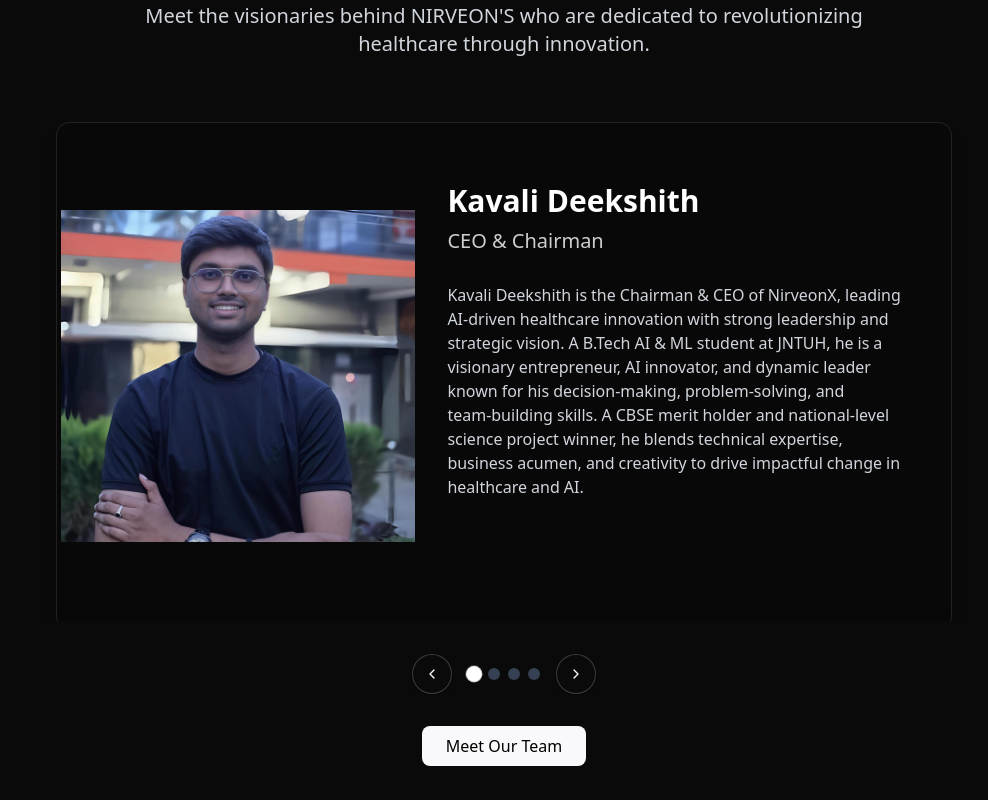
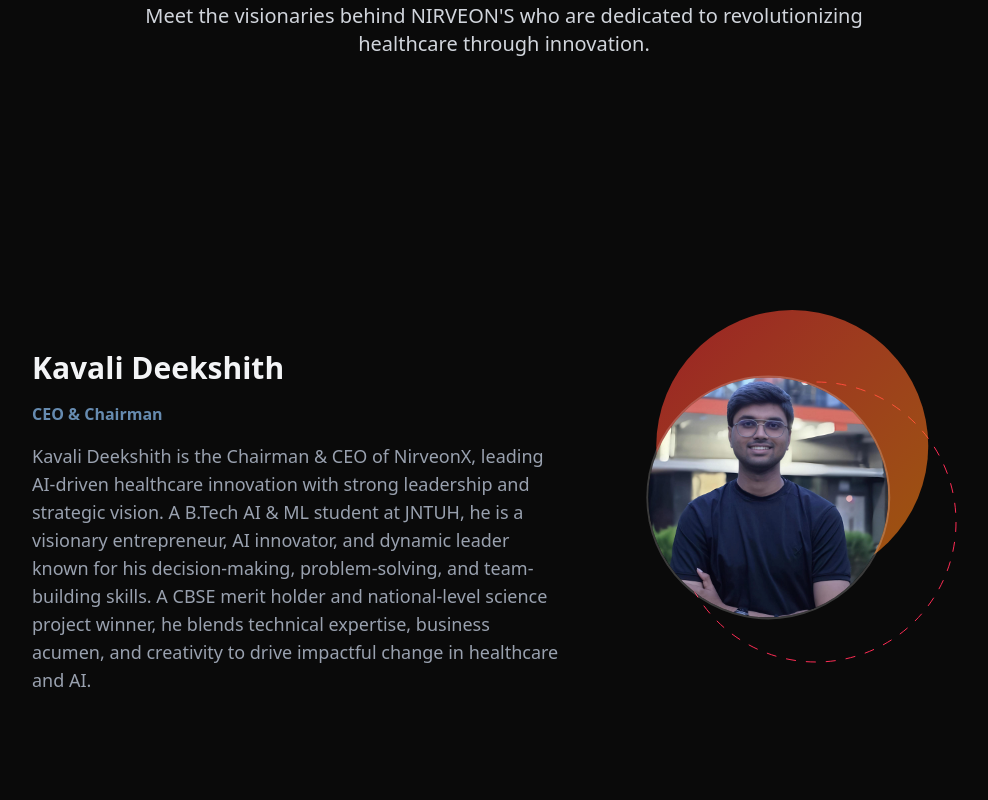
Before and after one commit to jayesh-verma-code/Project-N, a Next.js app: page /Pioneers in a window 1280 px wide. Shown: the part 1300-2100 px from the top of the page, without its empty margins (136-1124 px from the left). Built offline with nearby package versions, Linux system fonts and the light colour scheme.

Commit message:
chore:added animation in pioneer

```diff
--- a/components/pioneer/PioneerCard.tsx
+++ b/components/pioneer/PioneerCard.tsx
@@ -1,172 +1,129 @@
-import { motion } from "framer-motion";
-import { Card, CardContent } from "@/components/ui/card";
-import { TeamMember } from "@/types/team";
-import { useScreenSize } from "@/hooks/useScreenSize";
+'use client';
+
+import { useRef, useEffect } from 'react';
+import { motion, useInView, useAnimation } from 'framer-motion';
+import { TeamMember } from '@/types/team';
 
 interface PioneerCardProps {
   member: TeamMember;
   direction: number;
 }
 
-export default function PioneerCard({ member, direction }: PioneerCardProps) {
-  const { isMobile } = useScreenSize();
+export default function PioneerCard({ member }: PioneerCardProps) {
+  const ref = useRef(null);
+  const isInView = useInView(ref, {
+    once: true,
+    margin: '-50% 0px -50% 0px',
+  });
+
+  const controls = useAnimation();
+  const outerControls = useAnimation();
+  const innerControls = useAnimation();
+
+  useEffect(() => {
+    if (isInView) {
+      // Initial slide-in animation
+      controls.start({
+        x: 0,
+        opacity: 1,
+        transition: { duration: 0.8, ease: [0.25, 0.1, 0.25, 1] },
+      }).then(() => {
+        // Outer (orange) circle animation - starts from right, moves in larger orbit
+        outerControls.start({
+          x: [80, 40, -40, -80, -40, 40, 80], // Larger radius, starts right
+          y: [0, 60, 80, 0, -80, -60, 0],
+          transition: {
+            duration: 8,
+            ease: [0.4, 0, 0.6, 1], // Custom cubic-bezier for smoothness
+            repeat: Infinity,
+            repeatType: "loop"
+          }
+        });
+
+        // Inner (image) circle animation - starts from right, moves in smaller orbit
+        innerControls.start({
+          x: [60, 30, -30, -60, -30, 30, 60], // Smaller radius, starts right
+          y: [0, 45, 60, 0, -60, -45, 0],
+          transition: {
+            duration: 10,
+            ease: [0.4, 0, 0.6, 1], // Same easing for consistency
+            repeat: Infinity,
+            repeatType: "loop"
+          }
+        });
+      });
+    }
+  }, [isInView, controls, outerControls, innerControls]);
 
   return (
-    <Card className="bg-black/10 border-white/10 backdrop-blur-sm shadow-lg overflow-hidden transition-all duration-300 hover:shadow-[0_0_15px_rgba(255,255,255,0.2)] hover:border-white/20">
-      <CardContent className="p-1">
-        <div id="pioneer" className="flex flex-col sm:flex-row">
+    <section
+      ref={ref}
+      className="w-full flex flex-col md:flex-row items-center justify-center gap-12 md:gap-24 min-h-screen px-4 sm:px-8 md:px-12 lg:px-16"
+    >
+      {/* Left Content */}
+      <div className="w-full md:w-1/2 space-y-4 text-center md:text-left">
+        <h2 className="text-2xl sm:text-3xl font-bold text-gray-100">{member.name}</h2>
+        <h3 className="text-sm sm:text-base font-bold text-[#668bb0]">{member.role}</h3>
+        <p className="text-base sm:text-lg text-gray-400">{member.description}</p>
+      </div>
+
+      {/* Right: Animated Image & Background */}
+      <div className="relative w-[250px] h-[250px] sm:w-[280px] sm:h-[280px] md:w-[320px] md:h-[320px] flex items-center justify-center rounded-full overflow-visible">
+        {/* Fixed Dotted Circle */}
+        <svg
+          className="absolute w-full h-full z-0"
+          viewBox="0 0 320 320"
+          fill="none"
+        >
+          <circle
+            cx="160"
+            cy="160"
+            r="140"
+            stroke="#FF2D55"
+            strokeWidth="1"
+            strokeDasharray="10 10"
+          />
+        </svg>
+
+        {/* Moving Container */}
+        <motion.div
+          initial={{ x: 900, opacity: 0 }}
+          animate={controls}
+          className="absolute w-full h-full"
+        >
+          {/* Orange Background Circle (outer movement) - starts from right */}
           <motion.div
-            className="w-full sm:w-2/5 relative overflow-hidden h-[200px] sm:h-[450px]"
-            initial={{ opacity: 0, x: direction > 0 ? 50 : -50 }}
-            animate={{ opacity: 1, x: 0 }}
-            transition={{ delay: 0.1, duration: 0.3 }}
+            className="absolute w-[85%] h-[85%] rounded-full bg-gradient-to-br from-red-500 to-orange-400 z-0 opacity-60"
+            initial={{ x: 80, y: 0 }} // Start position on the right
+            animate={outerControls}
+            style={{
+              top: '50%',
+              left: '50%',
+              translateX: '-50%',
+              translateY: '-50%'
+            }}
+          />
+
+          {/* Image Circle (inner movement) - starts from right */}
+          <motion.div
+            className="absolute w-[75%] h-[75%] rounded-full overflow-hidden z-10 ring-2 ring-white/20"
+            initial={{ x: 60, y: 0 }} // Start position on the right
+            animate={innerControls}
+            style={{
+              top: '50%',
+              left: '50%',
+              translateX: '-50%',
+              translateY: '-50%'
+            }}
           >
-            <motion.img
+            <img
               src={member.avatar}
               alt={member.name}
-              className="object-contain w-full h-full"
-              initial={{ opacity: 0 }}
-              animate={{ opacity: 1 }}
-              transition={{ duration: 0.5 }}
-              whileHover={{
-                scale: 1.05,
-                transition: { duration: 0.3 },
-              }}
+              className="w-full h-full object-cover"
             />
           </motion.div>
-
-          <div className="w-full sm:w-3/5 p-4 xs:p-5 sm:p-5 md:p-6 lg:p-8 flex flex-col group">
-            <motion.div
-              className="mb-2 sm:mb-2 md:mb-3 lg:mb-4"
-              initial={{ opacity: 0, y: 20 }}
-              animate={{ opacity: 1, y: 0 }}
-              transition={{ delay: 0.2, duration: 0.3 }}
-            >
-              <h3 className="text-lg xs:text-xl sm:text-xl md:text-2xl lg:text-3xl font-bold text-white mb-1 md:mb-2 transition-all duration-300 group-hover:text-blue-400">
-                {member.name}
-              </h3>
-              <p className="text-sm xs:text-base sm:text-base md:text-lg lg:text-xl text-white/80 font-medium mb-2 sm:mb-2 md:mb-3 transition-all duration-300 group-hover:text-blue-300">
-                {member.role}
-              </p>
-            </motion.div>
-
-            <motion.div
-              initial={{ opacity: 0 }}
-              animate={{ opacity: 1 }}
-              transition={{ delay: 0.3, duration: 0.3 }}
-              className="overflow-y-auto pr-2 max-h-[180px] sm:max-h-[350px]"
-              style={{ scrollbarWidth: "thin" }}
-            >
-              <motion.p
-                className="text-sm sm:text-base text-gray-300"
-                initial={{ opacity: 0 }}
-                animate={{ opacity: 1 }}
-                transition={{ duration: 0.5 }}
-              >
-                {member.description.split(" ").map((word, wordIndex) => (
-                  <motion.span
-                    key={wordIndex}
-                    className="inline-block mr-1"
-                    initial={{ opacity: 0, y: 10 }}
-                    animate={{ opacity: 1, y: 0 }}
-                    transition={{
-                      delay: wordIndex * (isMobile ? 0.03 : 0.02),
-                      duration: 0.3,
-                      ease: "easeOut",
-                    }}
-                  >
-                    {word}{" "}
-                  </motion.span>
-                ))}
-              </motion.p>
-            </motion.div>
-          </div>
-        </div>
-      </CardContent>
-    </Card>
+        </motion.div>
+      </div>
+    </section>
   );
 }
-// 'use client';
-
-// import { useRef, useEffect } from 'react';
-// import { motion, useInView, useAnimation } from 'framer-motion';
-// import { TeamMember } from '@/types/team';
-
-// interface PioneerCardProps {
-//   member: TeamMember;
-//   direction: number;
-// }
-
-// export default function PioneerCard({ member }: PioneerCardProps) {
-//   const ref = useRef(null);
-
-
-//   const isInView = useInView(ref, {
-//     once: true,
-//     margin: '-50% 0px -50% 0px',
-//   });
-
-//   const controls = useAnimation();
-
-//   useEffect(() => {
-//     if (isInView) {
-//       controls.start({
-//         x: 0,
-//         opacity: 1,
-//         transition: { duration: 0.6, ease: 'easeOut' },
-//       });
-//     }
-//   }, [isInView, controls]);
-
-//   return (
-//     <section
-//       ref={ref}
-//       className="w-full flex flex-col md:flex-row items-center justify-center gap-36 min-h-screen lg:px-16"
-//     >
-//       {/* Left Content */}
-//       <div className="w-1/3 space-y-4">
-//         <h2 className="text-3xl font-bold text-gray-100">{member.name}</h2>
-//         <h2 className="text-base font-bold text-[#668bb0]">{member.role}</h2>
-//         <p className="text-lg text-gray-400">
-//           {member.description}
-//         </p>
-//       </div>
-
-//       {/* Right: Animated Image & Background */}
-//       <div className="relative w-[320px] h-[320px] flex items-center justify-center rounded-full overflow-visible">
-//         {/* Fixed Dotted Circle */}
-//         <svg
-//           className="absolute w-[350px] h-[350px] z-0 top-14"
-//           viewBox="0 0 320 320"
-//           fill="none"
-//         >
-//           <circle
-//             cx="160"
-//             cy="160"
-//             r="140"
-//             stroke="#FF2D55"
-//             strokeWidth="1"
-//             strokeDasharray="10 10"
-//           />
-//         </svg>
-
-//         {/* Moving Image + Background */}
-//         <motion.div
-//           initial={{ x: 900, opacity: 0 }}
-//           animate={controls}
-//           className="absolute w-[280px] h-[280px] flex items-center justify-center"
-//         >
-//           {/* Background Circle */}
-//           <div className="absolute w-full h-full left-12 top-5 rounded-full bg-gradient-to-br from-red-500 to-orange-400 z-0 opacity-50" />
-
-//           {/* Image */}
-//           <img
-//             src={member.avatar}
-//             alt={member.name}
-//             className="w-full h-full object-cover rounded-full z-10"
-//           />
-//         </motion.div>
-//       </div>
-//     </section>
-//   );
-// }
--- a/contents/pioneer-section.ts
+++ b/contents/pioneer-section.ts
@@ -13,25 +13,25 @@
   {
     id: "CEO",
     name: "Ayush Kumar Sahoo",
-    role: "Founder & Managing Director",
+    role: "Co-Founder & CSO",
     description:
-      "Ayush Kumar Sahoo is the Founder & Managing Director of NirveonX, leading AI-driven healthcare innovation to enhance accessibility and patient outcomes. Currently pursuing B.Tech in Chemical Engineering at NIT Rourkela. A national-level athlete, he applies strategic thinking and technology to bridge AI and real-world healthcare challenges.",
+      "Ayush Kumar Sahoo is the Co-Founder & Chief Strategy Officer (CSO) of NirveonX, leading AI-driven healthcare innovation to enhance accessibility and patient outcomes. Currently pursuing B.Tech in Chemical Engineering at NIT Rourkela. A national-level athlete, he applies strategic thinking and technology to bridge AI and real-world healthcare challenges.",
     avatar:
       "https://res.cloudinary.com/dqqyuvg1v/image/upload/v1742285267/WhatsApp_Image_2025-03-18_at_02.54.10_zk0air.jpg",
   },
   {
     id: "Co-founder",
     name: "Sumedha Musunuri",
-    role: "CWO & Co-Founder",
+    role: "CWO",
     description:
-      "Sumedha Musunuri is the Co-Founder & Chief Wellness Officer (CWO) of NirveonX, dedicated to healthcare accessibility, mental wellness, and elder care. Currently pursuing MBBS at Great Eastern Medical School, she specializes in Physiology, Biochemistry, Pathology, and Microbiology, with strong clinical exposure. A Pratibha Award recipient for academic excellence, she blends medical expertise with creativity as a singer, dancer, artist, and fashion designer, striving to drive innovation in healthcare and wellness.",
+      "Sumedha Musunuri is the Chief Wellness Officer (CWO) of NirveonX, dedicated to healthcare accessibility, mental wellness, and elder care. Currently pursuing MBBS at Great Eastern Medical School, she specializes in Physiology, Biochemistry, Pathology, and Microbiology, with strong clinical exposure. A Pratibha Award recipient for academic excellence, she blends medical expertise with creativity as a singer, dancer, artist, and fashion designer, striving to drive innovation in healthcare and wellness.",
     avatar:
       "https://res.cloudinary.com/dqqyuvg1v/image/upload/v1742245692/WhatsApp_Image_2025-03-18_at_00.42.37_hwsgiw.jpg",
   },
   {
     id: "Coo",
     name: "Kasu Naren Karthik Raju",
-    role: "Co-Founder and COO",
+    role: "COO",
     description:
       "Karthik is the COO of NirveonX, specializing in AI, ML, and Data Analytics, driving business growth and scalable solutions. A charismatic speaker, he captivates audiences with his strong communication skills. As a national-level karate champion, he applies discipline and resilience from the dojo to the boardroom, making a lasting impact through creativity and leadership.",
     avatar:
--- a/sections/Pioneer/pioneer.tsx
+++ b/sections/Pioneer/pioneer.tsx
@@ -1,3 +1,133 @@
+// "use client";
+
+// import { useRef, useState } from "react";
+// import { motion, useInView, AnimatePresence } from "framer-motion";
+// import { pioneers } from "@/contents/pioneer-section";
+// import { useRouter } from "next/navigation";
+// import PioneerCard from "../../components/pioneer/PioneerCard";
+// import PaginationControls from "../../components/pioneer/PaginationControls";
+// import { SectionHeader } from "../../components/pioneer/SectionHeader";
+
+// export default function TeamMembersSection() {
+//   const [activeIndex, setActiveIndex] = useState(0);
+//   const [direction, setDirection] = useState(0);
+//   const router = useRouter();
+//   const ref = useRef(null);
+//   const isInView = useInView(ref, { once: true, amount: 0.2 });
+
+//   const handleMeet = () => router.push("/team");
+
+//   const handlePrev = () => {
+//     setDirection(-1);
+//     setActiveIndex((prev) => (prev === 0 ? pioneers.length - 1 : prev - 1));
+//   };
+
+//   const handleNext = () => {
+//     setDirection(1);
+//     setActiveIndex((prev) => (prev === pioneers.length - 1 ? 0 : prev + 1));
+//   };
+
+//   const handleDotClick = (index: number) => {
+//     setDirection(index > activeIndex ? 1 : -1);
+//     setActiveIndex(index);
+//   };
+
+//   const variants = {
+//     enter: (direction: number) => ({
+//       x: direction > 0 ? "100%" : "-100%",
+//       opacity: 0,
+//       scale: 0.8,
+//       transition: {
+//         x: { type: "spring", stiffness: 300, damping: 30 },
+//         opacity: { duration: 0.2 },
+//       },
+//     }),
+//     center: {
+//       x: 0,
+//       opacity: 1,
+//       scale: 1,
+//       transition: {
+//         x: { type: "spring", stiffness: 300, damping: 30 },
+//         opacity: { duration: 0.3 },
+//         scale: { duration: 0.3 },
+//       },
+//     },
+//     exit: (direction: number) => ({
+//       x: direction < 0 ? "100%" : "-100%",
+//       opacity: 0,
+//       scale: 0.8,
+//       transition: {
+//         x: { type: "spring", stiffness: 300, damping: 30 },
+//         opacity: { duration: 0.2 },
+//       },
+//     }),
+//   };
+
+//   return (
+//     <section
+//       id="founding"
+//       className="py-8 sm:py-12 md:py-16 lg:py-24 px-2 sm:px-4 relative overflow-hidden"
+//       ref={ref}
+//     >
+//       <div className="absolute inset-0 z-0">
+//         <div className="absolute top-0 right-0 w-1/2 h-1/2 bg-gradient-radial from-gray-800/20 to-transparent opacity-30" />
+//         <div className="absolute bottom-0 left-0 w-1/2 h-1/2 bg-gradient-radial from-gray-800/20 to-transparent opacity-30" />
+//       </div>
+//       <div className="container mx-auto relative z-10">
+//         <SectionHeader isInView={isInView} />
+//         <motion.div
+//           initial={{ opacity: 0 }}
+//           animate={isInView ? { opacity: 1 } : { opacity: 0 }}
+//           transition={{ duration: 0.6, delay: 0.3 }}
+//           className="relative"
+//         >
+//           <div className="flex justify-center overflow-hidden relative h-[500px] xs:h-[550px] sm:h-[500px] md:h-[450px] lg:h-[500px]">
+//             <AnimatePresence custom={direction} initial={false}>
+//               <motion.div
+//                 key={activeIndex}
+//                 custom={direction}
+//                 variants={variants}
+//                 initial="enter"
+//                 animate="center"
+//                 exit="exit"
+//                 className="absolute w-full max-w-[320px] xs:max-w-sm sm:max-w-md md:max-w-lg lg:max-w-2xl xl:max-w-4xl"
+//               >
+//                 <PioneerCard
+//                   member={pioneers[activeIndex]}
+//                   direction={direction}
+//                 />
+//               </motion.div>
+//             </AnimatePresence>
+//           </div>
+
+//           <PaginationControls
+//             activeIndex={activeIndex}
+//             pioneers={pioneers}
+//             handlePrev={handlePrev}
+//             handleNext={handleNext}
+//             handleDotClick={handleDotClick}
+//           />
+
+//           <div className="space h-12 w-full"></div>
+//           <div className="w-full h-2 flex flex-row justify-center items-center">
+//             <motion.div
+//               whileHover={{ scale: 1.1 }}
+//               whileTap={{ scale: 0.9 }}
+//               className="touch-none"
+//             >
+//               <button
+//                 onClick={handleMeet}
+//                 className="px-6 py-2 bg-[#f9f9fb] text-black rounded-md active:text-white active:scale-105 active:shadow-lg transition-all duration-300 hover:text-white hover:bg-black hover:scale-105 hover:shadow-lg"
+//               >
+//                 Meet Our Team
+//               </button>
+//             </motion.div>
+//           </div>
+//         </motion.div>
+//       </div>
+//     </section>
+//   );
+// }
 "use client";
 
 import { useRef, useState } from "react";
@@ -17,20 +147,20 @@
 
   const handleMeet = () => router.push("/team");
 
-  const handlePrev = () => {
-    setDirection(-1);
-    setActiveIndex((prev) => (prev === 0 ? pioneers.length - 1 : prev - 1));
-  };
+  // const handlePrev = () => {
+  //   setDirection(-1);
+  //   setActiveIndex((prev) => (prev === 0 ? pioneers.length - 1 : prev - 1));
+  // };
 
-  const handleNext = () => {
-    setDirection(1);
-    setActiveIndex((prev) => (prev === pioneers.length - 1 ? 0 : prev + 1));
-  };
+  // const handleNext = () => {
+  //   setDirection(1);
+  //   setActiveIndex((prev) => (prev === pioneers.length - 1 ? 0 : prev + 1));
+  // };
 
-  const handleDotClick = (index: number) => {
-    setDirection(index > activeIndex ? 1 : -1);
-    setActiveIndex(index);
-  };
+  // const handleDotClick = (index: number) => {
+  //   setDirection(index > activeIndex ? 1 : -1);
+  //   setActiveIndex(index);
+  // };
 
   const variants = {
     enter: (direction: number) => ({
@@ -81,32 +211,24 @@
           transition={{ duration: 0.6, delay: 0.3 }}
           className="relative"
         >
-          <div className="flex justify-center overflow-hidden relative h-[500px] xs:h-[550px] sm:h-[500px] md:h-[450px] lg:h-[500px]">
-            <AnimatePresence custom={direction} initial={false}>
-              <motion.div
-                key={activeIndex}
-                custom={direction}
-                variants={variants}
-                initial="enter"
-                animate="center"
-                exit="exit"
-                className="absolute w-full max-w-[320px] xs:max-w-sm sm:max-w-md md:max-w-lg lg:max-w-2xl xl:max-w-4xl"
-              >
-                <PioneerCard
-                  member={pioneers[activeIndex]}
-                  direction={direction}
-                />
-              </motion.div>
-            </AnimatePresence>
+          <div className="flex flex-col items-center gap-6">
+          {/* // Updated */}
+            {pioneers.map((member, index) => (
+              <div key={index} className="w-full ">
+                <PioneerCard member={member} direction={0} />
+              </div>
+            ))}
           </div>
 
-          <PaginationControls
+
+
+          {/* <PaginationControls
             activeIndex={activeIndex}
             pioneers={pioneers}
             handlePrev={handlePrev}
             handleNext={handleNext}
             handleDotClick={handleDotClick}
-          />
+          /> */}
 
           <div className="space h-12 w-full"></div>
           <div className="w-full h-2 flex flex-row justify-center items-center">
@@ -128,125 +250,3 @@
     </section>
   );
 }
-// "use client";
-
-// import { useRef, useState } from "react";
-// import { motion, useInView, AnimatePresence } from "framer-motion";
-// import { pioneers } from "@/contents/pioneer-section";
-// import { useRouter } from "next/navigation";
-// import PioneerCard from "../../components/pioneer/PioneerCard";
-// import PaginationControls from "../../components/pioneer/PaginationControls";
-// import { SectionHeader } from "../../components/pioneer/SectionHeader";
-
-// export default function TeamMembersSection() {
-//   const [activeIndex, setActiveIndex] = useState(0);
-//   const [direction, setDirection] = useState(0);
-//   const router = useRouter();
-//   const ref = useRef(null);
-//   const isInView = useInView(ref, { once: true, amount: 0.2 });
-
-//   const handleMeet = () => router.push("/team");
-
-//   // const handlePrev = () => {
-//   //   setDirection(-1);
-//   //   setActiveIndex((prev) => (prev === 0 ? pioneers.length - 1 : prev - 1));
-//   // };
-
-//   // const handleNext = () => {
-//   //   setDirection(1);
-//   //   setActiveIndex((prev) => (prev === pioneers.length - 1 ? 0 : prev + 1));
-//   // };
-
-//   // const handleDotClick = (index: number) => {
-//   //   setDirection(index > activeIndex ? 1 : -1);
-//   //   setActiveIndex(index);
-//   // };
-
-//   const variants = {
-//     enter: (direction: number) => ({
-//       x: direction > 0 ? "100%" : "-100%",
-//       opacity: 0,
-//       scale: 0.8,
-//       transition: {
-//         x: { type: "spring", stiffness: 300, damping: 30 },
-//         opacity: { duration: 0.2 },
-//       },
-//     }),
-//     center: {
-//       x: 0,
-//       opacity: 1,
-//       scale: 1,
-//       transition: {
-//         x: { type: "spring", stiffness: 300, damping: 30 },
-//         opacity: { duration: 0.3 },
-//         scale: { duration: 0.3 },
-//       },
-//     },
-//     exit: (direction: number) => ({
-//       x: direction < 0 ? "100%" : "-100%",
-//       opacity: 0,
-//       scale: 0.8,
-//       transition: {
-//         x: { type: "spring", stiffness: 300, damping: 30 },
-//         opacity: { duration: 0.2 },
-//       },
-//     }),
-//   };
-
-//   return (
-//     <section
-//       id="founding"
-//       className="py-8 sm:py-12 md:py-16 lg:py-24 px-2 sm:px-4 relative overflow-hidden"
-//       ref={ref}
-//     >
-//       <div className="absolute inset-0 z-0">
-//         <div className="absolute top-0 right-0 w-1/2 h-1/2 bg-gradient-radial from-gray-800/20 to-transparent opacity-30" />
-//         <div className="absolute bottom-0 left-0 w-1/2 h-1/2 bg-gradient-radial from-gray-800/20 to-transparent opacity-30" />
-//       </div>
-//       <div className="container mx-auto relative z-10">
-//         <SectionHeader isInView={isInView} />
-//         <motion.div
-//           initial={{ opacity: 0 }}
-//           animate={isInView ? { opacity: 1 } : { opacity: 0 }}
-//           transition={{ duration: 0.6, delay: 0.3 }}
-//           className="relative"
-//         >
-//           <div className="flex flex-col items-center gap-6">
-//           {/* // Updated */}
-//             {pioneers.map((member, index) => (
-//               <div key={index} className="w-full ">
-//                 <PioneerCard member={member} direction={0} />
-//               </div>
-//             ))}
-//           </div>
-
-
-
-//           {/* <PaginationControls
-//             activeIndex={activeIndex}
-//             pioneers={pioneers}
-//             handlePrev={handlePrev}
-//             handleNext={handleNext}
-//             handleDotClick={handleDotClick}
-//           /> */}
-
-//           <div className="space h-12 w-full"></div>
-//           <div className="w-full h-2 flex flex-row justify-center items-center">
-//             <motion.div
-//               whileHover={{ scale: 1.1 }}
-//               whileTap={{ scale: 0.9 }}
-//               className="touch-none"
-//             >
-//               <button
-//                 onClick={handleMeet}
-//                 className="px-6 py-2 bg-[#f9f9fb] text-black rounded-md active:text-white active:scale-105 active:shadow-lg transition-all duration-300 hover:text-white hover:bg-black hover:scale-105 hover:shadow-lg"
-//               >
-//                 Meet Our Team
-//               </button>
-//             </motion.div>
-//           </div>
-//         </motion.div>
-//       </div>
-//     </section>
-//   );
-// }
```
